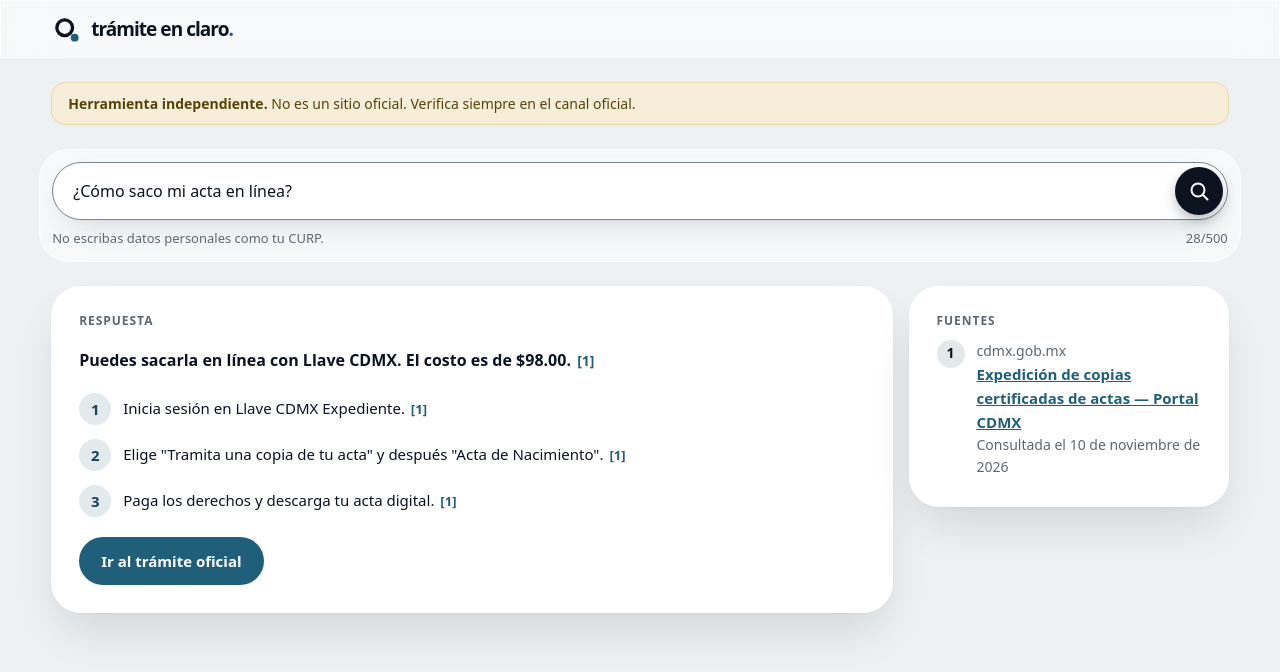
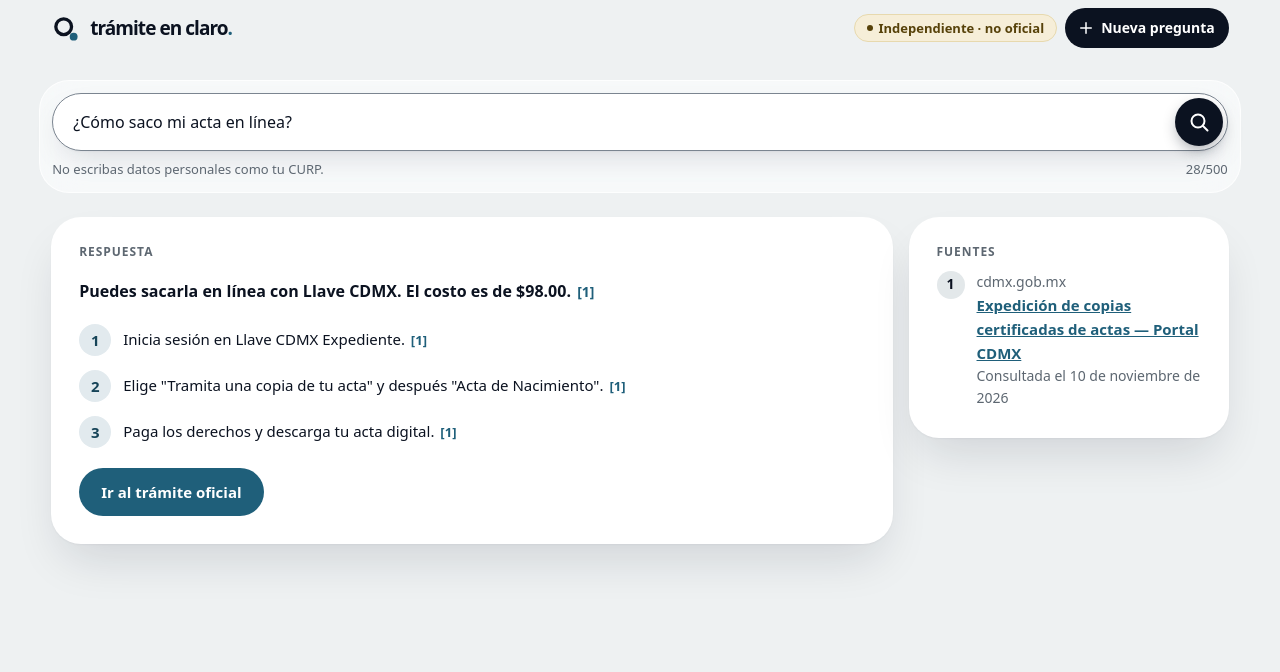
Before and after one commit to jonnschenk/Tramite-en-claro, a React (Vite) app in the folder frontend/: page / in a window 1280 px wide. Both pictures are taken after a click on the button "¿Cómo saco mi acta en línea?". Shown: the top 672 px of the page. Built offline with nearby package versions, Linux system fonts and the light colour scheme; no server answers.

Commit message:
Frontend: header sólido con aviso de no oficial y botón Nueva pregunta

```diff
--- a/frontend/src/App.jsx
+++ b/frontend/src/App.jsx
@@ -1,7 +1,6 @@
 import { useEffect, useRef, useState } from 'react';
 import { askQuestion, validateQuestion, wakeUpServer } from './api/ask.js';
 import Header from './components/Header.jsx';
-import Notice from './components/Notice.jsx';
 import QuestionForm from './components/QuestionForm.jsx';
 import SuggestedQuestions from './components/SuggestedQuestions.jsx';
 import LoadingState from './components/LoadingState.jsx';
@@ -57,6 +56,15 @@ function App() {
     sendQuestion(text);
   }
 
+  // "Nueva pregunta" del header: regresa al home con el campo vacío y listo para escribir.
+  function handleNewQuestion() {
+    setResult(null);
+    setQuestion('');
+    setFormError(null);
+    window.scrollTo({ top: 0 });
+    requestAnimationFrame(() => document.getElementById('question')?.focus());
+  }
+
   async function sendQuestion(text) {
     lastQuestion.current = text;
     setResult({ state: 'loading' });
@@ -73,10 +81,8 @@ function App() {
 
   return (
     <>
-      <Header />
+      <Header isHome={isIdle} onNewQuestion={isIdle || isLoading ? null : handleNewQuestion} />
       <main className={`page${isIdle ? ' page--idle' : ''}`}>
-        <Notice />
-
         {isIdle ? (
           <div className="hero">
             <h1 className="hero__title">
--- a/frontend/src/components/Header.jsx
+++ b/frontend/src/components/Header.jsx
@@ -1,7 +1,21 @@
-function Header() {
+import { useEffect, useState } from 'react';
+
+// isHome: alinea el header a la columna angosta del home.
+// onNewQuestion: si existe, muestra el botón "Nueva pregunta" (solo con un resultado en pantalla).
+function Header({ isHome, onNewQuestion }) {
+  const [isScrolled, setIsScrolled] = useState(false);
+
+  // La línea de abajo solo aparece cuando el contenido pasa por debajo del header.
+  useEffect(() => {
+    const update = () => setIsScrolled(window.scrollY > 0);
+    update();
+    window.addEventListener('scroll', update, { passive: true });
+    return () => window.removeEventListener('scroll', update);
+  }, []);
+
   return (
-    <header className="header">
-      <div className="header__inner">
+    <header className={`header${isScrolled ? ' header--scrolled' : ''}`}>
+      <div className={`header__inner${isHome ? ' header__inner--home' : ''}`}>
         <a className="header__brand" href={import.meta.env.BASE_URL}>
           <svg className="header__logo" viewBox="0 0 48 48" aria-hidden="true" focusable="false">
             <circle cx="21" cy="21" r="13" fill="none" stroke="currentColor" strokeWidth="5.5" />
@@ -11,6 +25,26 @@ function Header() {
             trámite en claro<span className="header__dot">.</span>
           </span>
         </a>
+
+        <div className="header__actions">
+          <p className="header__badge" role="note">
+            <span className="header__badge-dot" aria-hidden="true" />
+            <span className="header__badge-long">Independiente · no oficial</span>
+            <span className="header__badge-short" aria-hidden="true">
+              No oficial
+            </span>
+            <span className="visually-hidden">. Verifica siempre en el canal oficial.</span>
+          </p>
+
+          {onNewQuestion && (
+            <button className="header__new" type="button" onClick={onNewQuestion}>
+              <svg className="header__new-icon" viewBox="0 0 24 24" aria-hidden="true" focusable="false">
+                <path d="M12 5v14M5 12h14" stroke="currentColor" strokeWidth="2" strokeLinecap="round" />
+              </svg>
+              <span className="header__new-label">Nueva pregunta</span>
+            </button>
+          )}
+        </div>
       </div>
     </header>
   );
--- a/frontend/src/components/Notice.jsx
+++ /dev/null
@@ -1,9 +0,0 @@
-function Notice() {
-  return (
-    <p className="notice" role="note">
-      <strong>Herramienta independiente.</strong> No es un sitio oficial. Verifica siempre en el canal oficial.
-    </p>
-  );
-}
-
-export default Notice;
--- a/frontend/src/styles/_header.scss
+++ b/frontend/src/styles/_header.scss
@@ -1,11 +1,37 @@
 @use 'tokens' as *;
 @use 'mixins' as *;
+
+// Abajo de este ancho la etiqueta y el botón se acortan para que quepan junto al logo.
+$bp-header-compact: 480px;
+
+@mixin header-compact {
+  @media (max-width: #{$bp-header-compact - 1px}) {
+    @content;
+  }
+}
+
+// Oculto a la vista, pero el lector de pantalla lo sigue leyendo.
+@mixin hide-visually {
+  position: absolute;
+  width: 1px;
+  height: 1px;
+  overflow: hidden;
+  clip: rect(0 0 0 0);
+  white-space: nowrap;
+}
 
 .header {
   position: sticky;
   top: 0;
   z-index: 10;
-  @include glass;
+  background: $color-bg;
+  // La línea es una sombra y no un borde: así no suma 1 px de alto y el home no hace scroll.
+  box-shadow: 0 1px 0 transparent;
+  transition: box-shadow 0.2s ease;
+
+  &--scrolled {
+    box-shadow: 0 1px 0 $color-border;
+  }
 
   &__inner {
     width: $container-width;
@@ -13,6 +39,15 @@
     margin-inline: auto;
     display: flex;
     align-items: center;
+    justify-content: space-between;
+    gap: 12px;
+
+    // En el home el header usa la misma columna que el contenido.
+    &--home {
+      @include web {
+        width: min(92%, $home-column-max);
+      }
+    }
   }
 
   &__brand {
@@ -42,9 +77,91 @@
     font-size: 1.1875rem;
     font-weight: 800;
     letter-spacing: -0.05em;
+    white-space: nowrap;
   }
 
   &__dot {
     color: $color-accent;
   }
+
+  &__actions {
+    display: flex;
+    align-items: center;
+    gap: 8px;
+  }
+
+  &__badge {
+    display: inline-flex;
+    align-items: center;
+    gap: 6px;
+    margin: 0;
+    padding: 5px 12px;
+    background: $color-notice-bg;
+    border: 1px solid $color-notice-border;
+    border-radius: $radius-pill;
+    color: $color-notice-text;
+    font-size: 0.8125rem;
+    font-weight: 600;
+    line-height: 1.3;
+    white-space: nowrap;
+  }
+
+  &__badge-dot {
+    width: 6px;
+    height: 6px;
+    border-radius: 50%;
+    background: currentColor;
+  }
+
+  &__badge-short {
+    display: none;
+  }
+
+  @include header-compact {
+    &__badge-long {
+      @include hide-visually;
+    }
+
+    &__badge-short {
+      display: inline;
+    }
+  }
+
+  &__new {
+    display: inline-flex;
+    align-items: center;
+    gap: 6px;
+    min-height: 40px;
+    padding: 8px 14px 8px 12px;
+    border: 0;
+    border-radius: $radius-pill;
+    background: $color-button;
+    color: #fff;
+    font-size: 0.875rem;
+    font-weight: 600;
+    white-space: nowrap;
+    cursor: pointer;
+
+    &:hover {
+      background: $color-accent-hover;
+    }
+
+    @include header-compact {
+      width: 40px;
+      padding: 0;
+      justify-content: center;
+    }
+  }
+
+  &__new-icon {
+    width: 18px;
+    height: 18px;
+    flex-shrink: 0;
+  }
+
+  &__new-label {
+    @include header-compact {
+      @include hide-visually;
+    }
+  }
 }
--- a/frontend/src/styles/_notice.scss
+++ /dev/null
@@ -1,12 +0,0 @@
-@use 'tokens' as *;
-
-.notice {
-  margin: 0;
-  padding: 10px 16px;
-  background: $color-notice-bg;
-  border: 1px solid $color-notice-border;
-  border-radius: 14px;
-  color: $color-notice-text;
-  font-size: 0.875rem;
-  line-height: 1.5;
-}
--- a/frontend/src/styles/main.scss
+++ b/frontend/src/styles/main.scss
@@ -2,7 +2,6 @@
 @use 'layout';
 @use 'card';
 @use 'header';
-@use 'notice';
 @use 'hero';
 @use 'suggestions';
 @use 'question-form';
```
